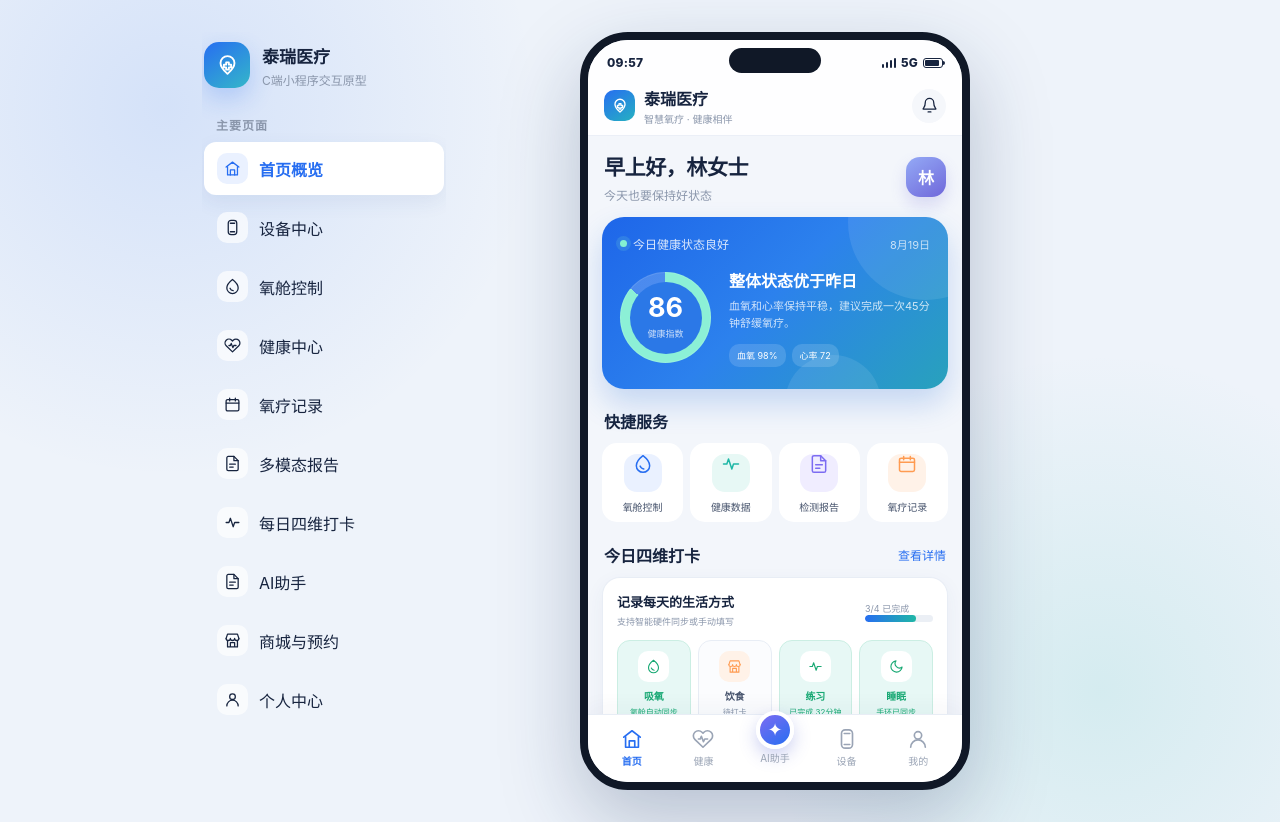
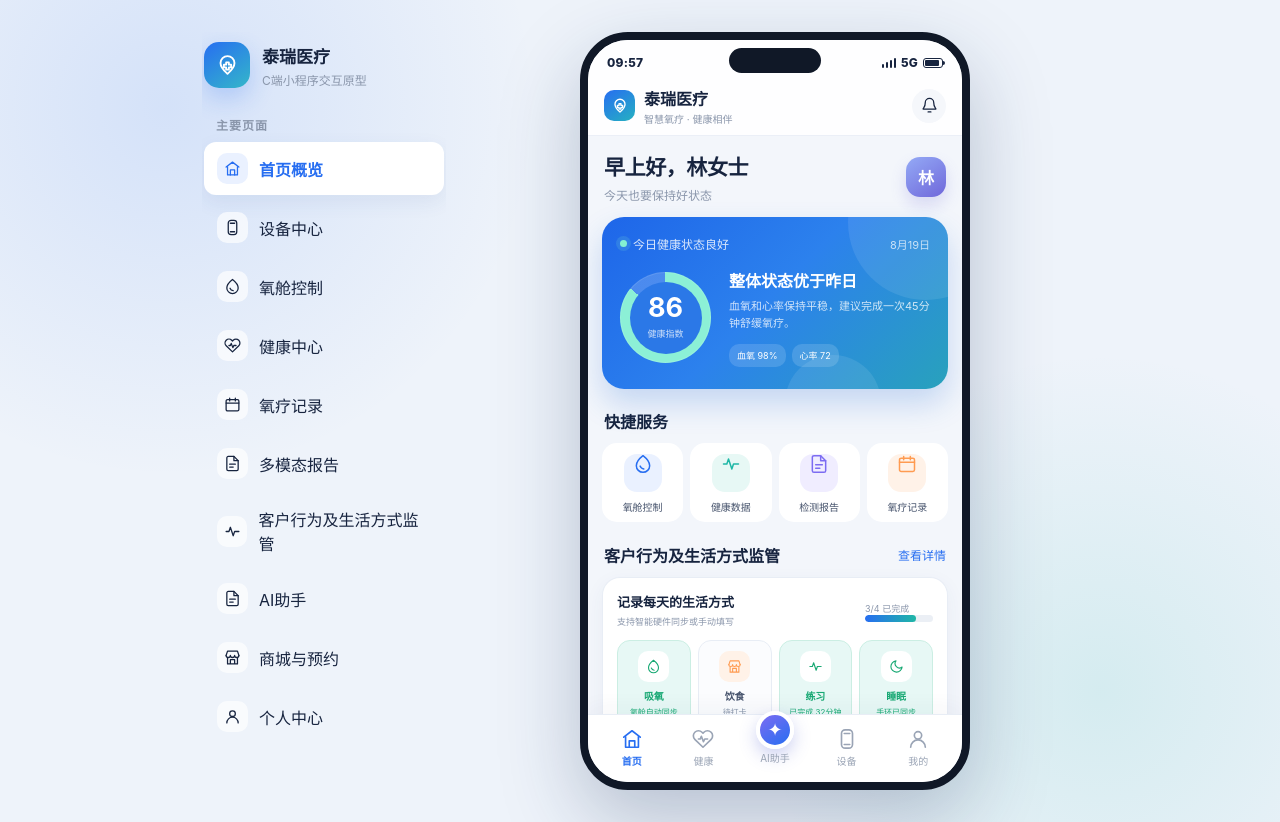
Before and after one commit to xf804619422-arch/TaiRui, a plain HTML site: page tairui-c-miniapp-prototype.html in a window 1280 px wide. Drawn offline with Linux system fonts and the light colour scheme.

Commit message:
Add files via upload

```diff
--- a/tairui-c-miniapp-prototype.html
+++ b/tairui-c-miniapp-prototype.html
@@ -839,7 +839,7 @@
       { id: 'health', label: '健康中心', icon: 'health' },
       { id: 'records', label: '氧疗记录', icon: 'calendar' },
       { id: 'report', label: '多模态报告', icon: 'report' },
-      { id: 'checkin', label: '每日四维打卡', icon: 'activity' },
+      { id: 'checkin', label: '客户行为及生活方式监管', icon: 'activity' },
       { id: 'assistant', label: 'AI助手', icon: 'report' },
       { id: 'orders', label: '商城与预约', icon: 'shop' },
       { id: 'profile', label: '个人中心', icon: 'user' }
@@ -883,7 +883,7 @@
           <button class="quick-item" data-action="go" data-page="records"><span class="quick-icon">${icon('calendar')}</span><span>氧疗记录</span></button>
         </div>
 
-        <div class="section-head"><h2>今日四维打卡</h2><button class="text-link" data-action="go" data-page="checkin">查看详情</button></div>
+        <div class="section-head"><h2>客户行为及生活方式监管</h2><button class="text-link" data-action="go" data-page="checkin">查看详情</button></div>
         <div class="daily-card card">
           <div class="daily-overview"><div><strong>记录每天的生活方式</strong><span>支持智能硬件同步或手动填写</span></div><div><span>${checkinDone}/4 已完成</span><div class="daily-progress" style="--done:${checkinDone*25}%"><i></i></div></div></div>
           <div class="daily-grid">${checkins.map(item=>`<button class="daily-item ${state.dailyChecks[item[0]]?'done':''}" data-action="open-checkin" data-type="${item[0]}"><span class="daily-item-icon">${icon(item[2],15)}</span><strong>${item[1]}</strong><small>${state.dailyChecks[item[0]]?item[3]:'待打卡'}</small></button>`).join('')}</div>
@@ -980,7 +980,7 @@
     function checkinPage() {
       const current = checkinConfig[state.checkinType];
       const done = Object.values(state.dailyChecks).filter(Boolean).length;
-      return `<div class="checkin-hero"><div class="checkin-hero-top"><strong>今日四维健康打卡</strong><span>9月8日 · 第18天</span></div><div class="checkin-count"><b>${done}</b><span>/ 4 个维度已完成<br>连续打卡 7 天</span></div></div>
+      return `<div class="checkin-hero"><div class="checkin-hero-top"><strong>客户行为及生活方式监管</strong><span>9月8日 · 第18天</span></div><div class="checkin-count"><b>${done}</b><span>/ 4 个维度已完成<br>连续打卡 7 天</span></div></div>
         <div class="checkin-tabs">${Object.entries(checkinConfig).map(([key,item])=>`<button class="${state.checkinType===key?'active':''}" data-action="select-checkin" data-type="${key}">${item.label}${state.dailyChecks[key]?' ✓':''}</button>`).join('')}</div>
         <div class="checkin-form card"><h3>${current.label}数据打卡</h3><p>选择数据上传方式，确认内容后提交今日记录。</p><div class="source-switch"><button class="${state.checkinSource==='device'?'active':''}" data-action="checkin-source" data-source="device">智能硬件 / 自动同步</button><button class="${state.checkinSource==='manual'?'active':''}" data-action="checkin-source" data-source="manual">手动填写</button></div>
         ${state.checkinSource==='device'?`<div class="device-import"><span class="device-import-icon">${icon(current.icon)}</span><div class="device-import-copy"><strong>${current.device}</strong><span>${current.detail}</span></div><button data-action="import-checkin">读取数据</button></div>`:`<div class="manual-fields">${current.fields.map(field=>`<div class="manual-field"><label>${field[0]}</label><input value="${field[1]}"></div>`).join('')}<div class="manual-field"><label>感受评分</label><select><option>状态很好</option><option>状态一般</option><option>需要关注</option></select></div><div class="manual-field"><label>补充说明</label><input placeholder="选填"></div></div>`}
@@ -1045,7 +1045,7 @@
     }
 
     const pageRenderers = { home: homePage, devices: devicesPage, control: controlPage, health: healthPage, checkin: checkinPage, assistant: assistantPage, records: recordsPage, report: reportPage, orders: ordersPage, profile: profilePage };
-    const pageTitles = { devices:'设备中心', control:'氧舱远程控制', health:'健康中心', checkin:'每日四维打卡', assistant:'AI助手', records:'氧疗记录', report:'多模态检测报告', orders:'商城与预约', profile:'个人中心' };
+    const pageTitles = { devices:'设备中心', control:'氧舱远程控制', health:'健康中心', checkin:'客户行为及生活方式监管', assistant:'AI助手', records:'氧疗记录', report:'多模态检测报告', orders:'商城与预约', profile:'个人中心' };
 
     function render() {
       document.getElementById('appbar').innerHTML = state.page === 'home' ? header('', false) : header(pageTitles[state.page]);
```
